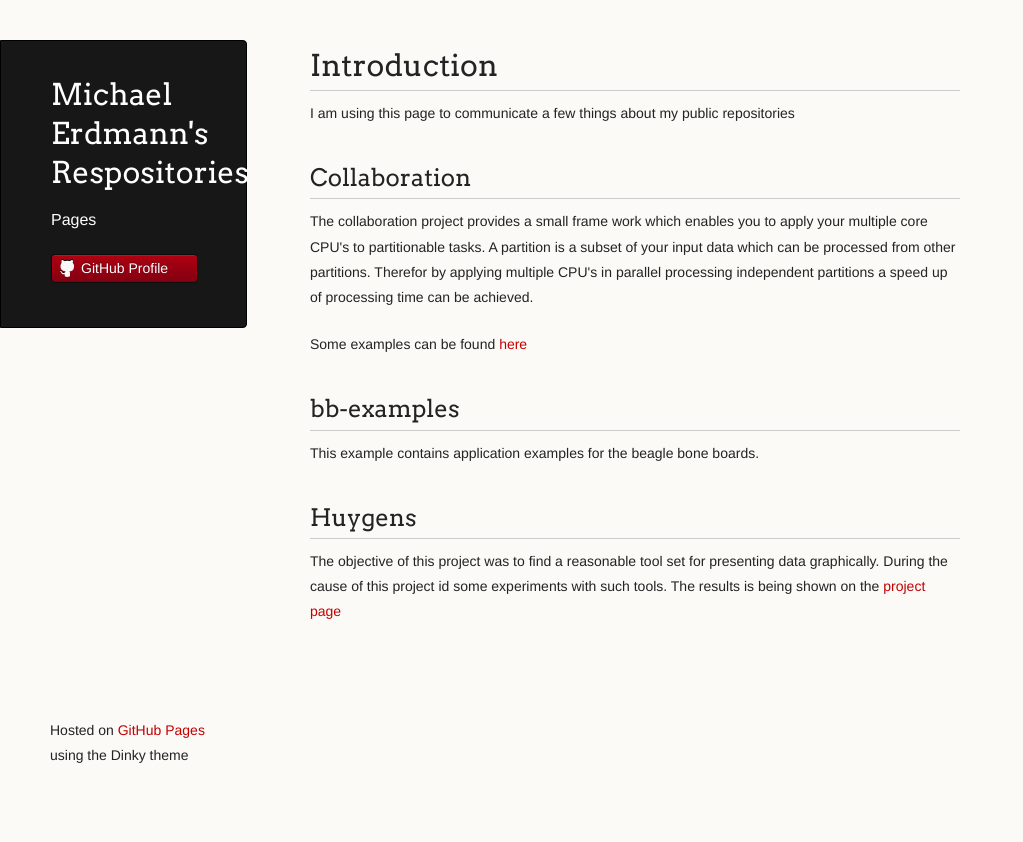
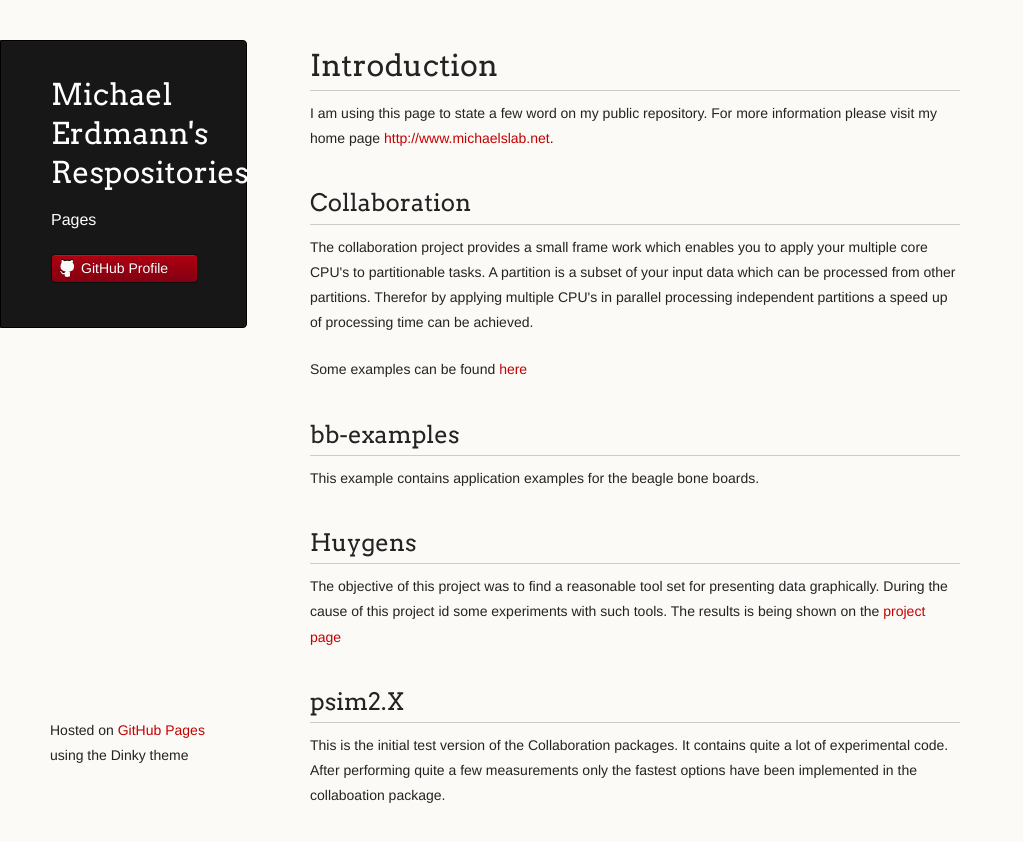
Before and after one commit to merdmann/merdmann.github.io, a plain HTML site: page index.html in a window 1280 px wide. Shown: the whole page, without its empty margins (0-1023 px from the left). Before the commit the page ends 800 px from the top, so only its background shows below. Drawn offline with Linux system fonts and the light colour scheme.

Commit message:
Replace master branch with page content via GitHub

```diff
--- a/index.html
+++ b/index.html
@@ -30,7 +30,8 @@
         <h1>
 <a name="introduction" class="anchor" href="#introduction"><span class="octicon octicon-link"></span></a>Introduction</h1>
 
-<p>I am using this page to communicate a few things about my public repositories </p>
+<p>I am using this page to state a few word on my public repository. For more information please
+visit my home page <a href="http://www.michaelslab.net">http://www.michaelslab.net</a>.</p>
 
 <h2>
 <a name="collaboration" class="anchor" href="#collaboration"><span class="octicon octicon-link"></span></a>Collaboration</h2>
@@ -48,6 +49,11 @@
 <a name="huygens" class="anchor" href="#huygens"><span class="octicon octicon-link"></span></a>Huygens</h2>
 
 <p>The objective of this project was to find a reasonable tool set for presenting data graphically. During the cause of this project id some experiments with such tools. The results is being shown on the <a href="http://www.michaelslab.net/ci.php/huygens">project page</a>   </p>
+
+<h2>
+<a name="psim2x" class="anchor" href="#psim2x"><span class="octicon octicon-link"></span></a>psim2.X</h2>
+
+<p>This is the initial test version of the Collaboration packages. It contains quite a lot of experimental code. After performing quite a few measurements only the fastest options have been implemented in the collaboation package.</p>
       </section>
       <footer>
         <p><small>Hosted on <a href="https://pages.github.com">GitHub Pages</a> using the Dinky theme</small></p>
--- a/params.json
+++ b/params.json
@@ -1 +1 @@
-{"name":"Michael Erdmann's Respositories","tagline":"Pages","body":"# Introduction\r\nI am using this page to communicate a few things about my public repositories \r\n\r\n## Collaboration\r\n\r\nThe collaboration project provides a small frame work which enables you to apply your multiple core CPU's to partitionable tasks. A partition is a subset of your input data which can be processed from other partitions. Therefor by applying multiple CPU's in parallel processing independent partitions a speed up of processing time can be achieved.  \r\n\r\nSome examples can be found [here](http://www.michaelslab.net/software/computing/index.html)\r\n\r\n## bb-examples\r\n\r\nThis example contains application examples for the beagle bone boards.\r\n\r\n## Huygens\r\nThe objective of this project was to find a reasonable tool set for presenting data graphically. During the cause of this project id some experiments with such tools. The results is being shown on the [project page](http://www.michaelslab.net/ci.php/huygens)   \r\n\r\n","google":"","note":"Don't delete this file! It's used internally to help with page regeneration."}
+{"name":"Michael Erdmann's Respositories","tagline":"Pages","body":"# Introduction\r\nI am using this page to state a few word on my public repository. For more information please \r\nvisit my home page [http://www.michaelslab.net](http://www.michaelslab.net).\r\n\r\n## Collaboration\r\nThe collaboration project provides a small frame work which enables you to apply your multiple core CPU's to partitionable tasks. A partition is a subset of your input data which can be processed from other partitions. Therefor by applying multiple CPU's in parallel processing independent partitions a speed up of processing time can be achieved.  \r\n\r\nSome examples can be found [here](http://www.michaelslab.net/software/computing/index.html)\r\n\r\n## bb-examples\r\n\r\nThis example contains application examples for the beagle bone boards.\r\n\r\n## Huygens\r\nThe objective of this project was to find a reasonable tool set for presenting data graphically. During the cause of this project id some experiments with such tools. The results is being shown on the [project page](http://www.michaelslab.net/ci.php/huygens)   \r\n\r\n## psim2.X\r\nThis is the initial test version of the Collaboration packages. It contains quite a lot of experimental code. After performing quite a few measurements only the fastest options have been implemented in the collaboation package.\r\n\r\n","google":"","note":"Don't delete this file! It's used internally to help with page regeneration."}
```
